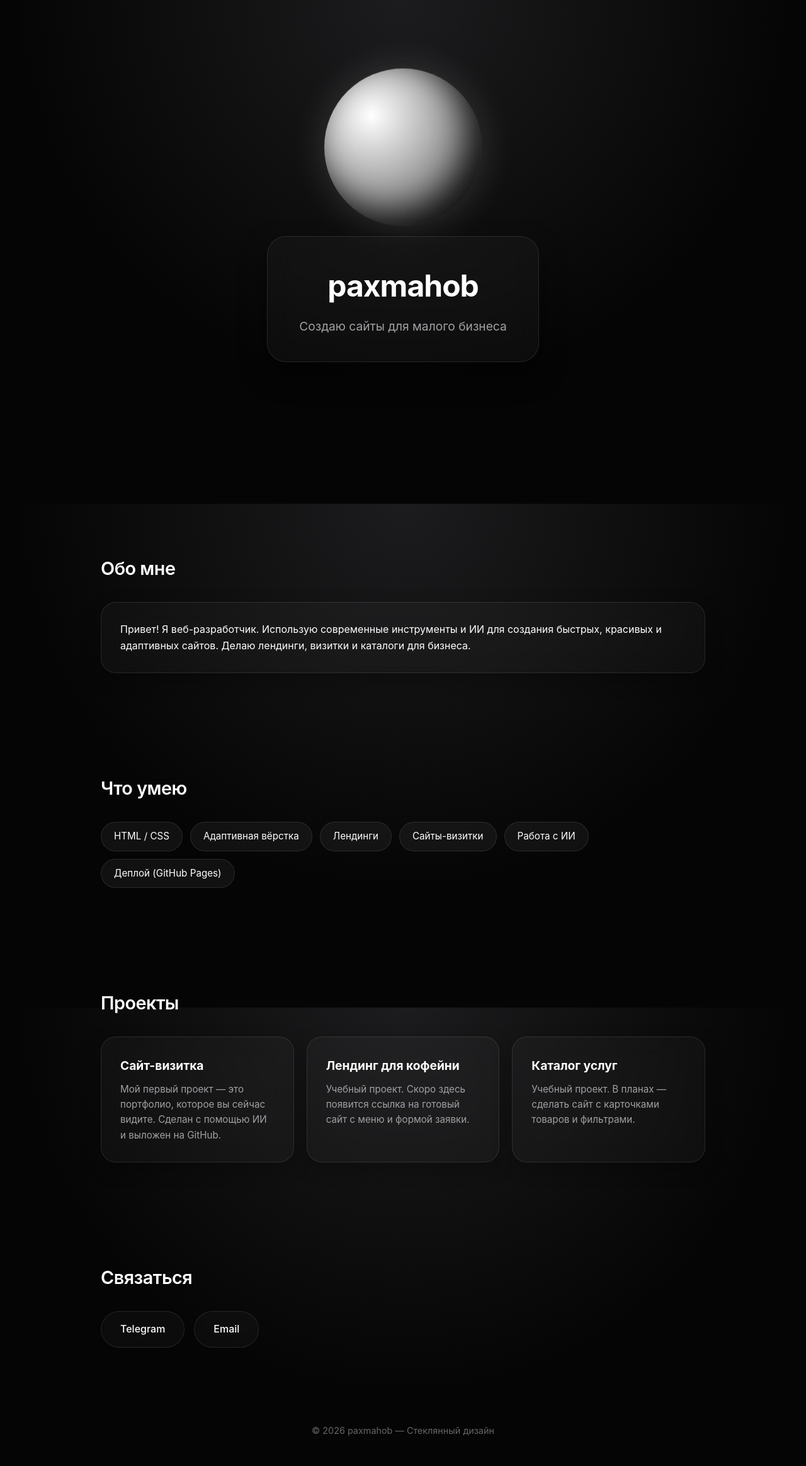
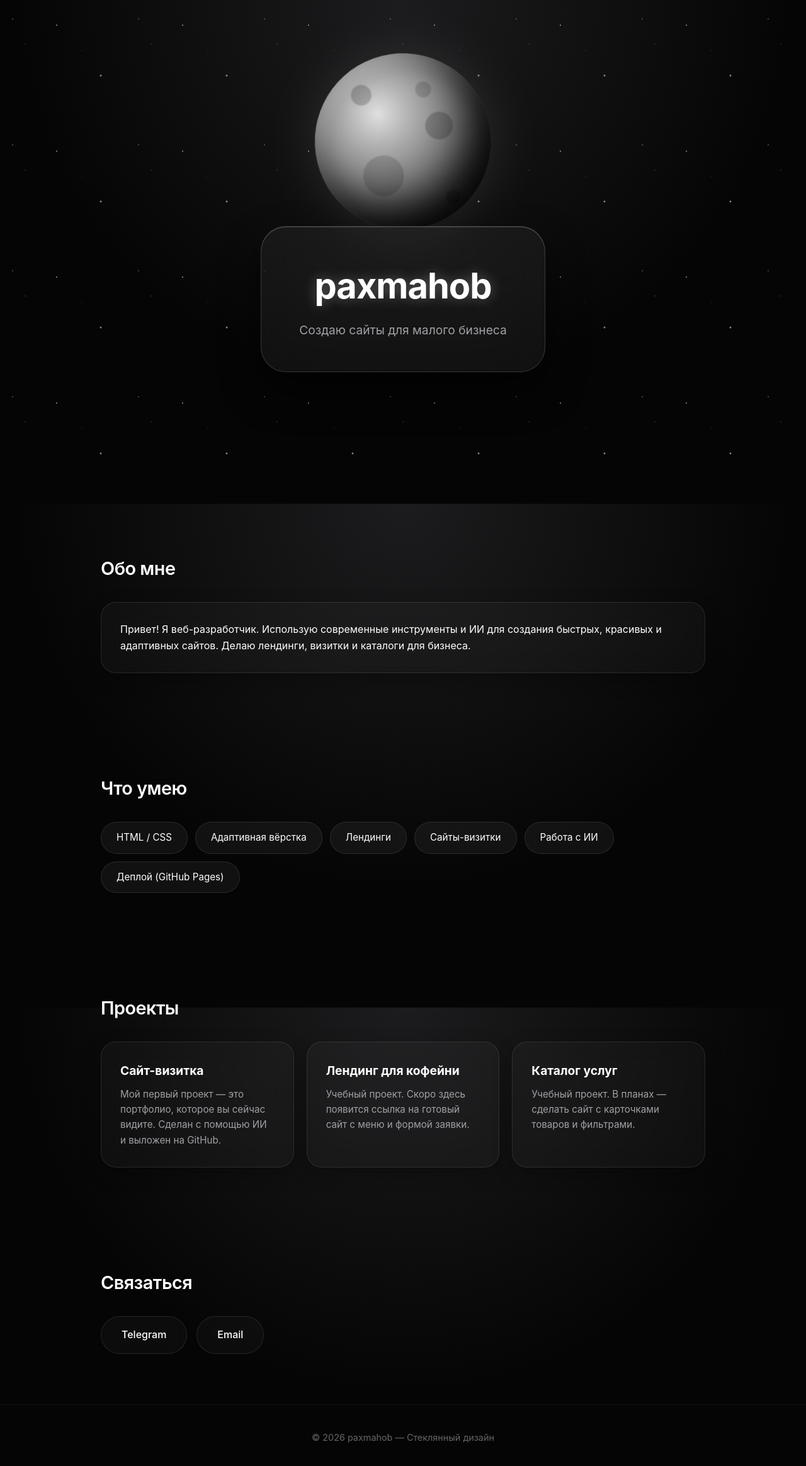
Before and after one commit to paxmahob/portfolio, a plain HTML site: page index.html in a window 1280 px wide. Shown: the whole page at 63% size. Drawn offline with Linux system fonts and the light colour scheme.

Commit message:
index.html

```diff
--- a/index.html
+++ b/index.html
@@ -14,7 +14,6 @@
     --text-muted: #a1a1a6;
     --glass-bg: rgba(255, 255, 255, 0.03);
     --glass-border: rgba(255, 255, 255, 0.1);
-    --accent: #e5e5e5;
   }
 
   body {
@@ -27,10 +26,10 @@
     background-attachment: fixed;
   }
 
-  /* --- Анимация появления --- */
+  /* --- Анимация появления (при прокрутке) --- */
   .reveal {
     opacity: 0;
-    transform: translateY(30px);
+    transform: translateY(40px);
     transition: all 0.8s cubic-bezier(0.16, 1, 0.3, 1);
   }
   .reveal.active {
@@ -40,7 +39,7 @@
 
   .container { max-width: 1000px; margin: 0 auto; padding: 0 20px; }
 
-  /* --- Баннер с луной и стеклянная шапка --- */
+  /* --- Шапка и Луна --- */
   header {
     height: 100vh;
     display: flex;
@@ -49,43 +48,84 @@
     align-items: center;
     position: relative;
     text-align: center;
+    overflow: hidden;
   }
 
-  /* Луна */
+  /* Звезды на фоне */
+  .stars {
+    position: absolute;
+    top: 0; left: 0; right: 0; bottom: 0;
+    pointer-events: none;
+    background-image:
+      radial-gradient(1px 1px at 20px 30px, #ffffff, transparent),
+      radial-gradient(1px 1px at 40px 70px, rgba(255,255,255,0.5), transparent),
+      radial-gradient(1.5px 1.5px at 90px 40px, #ffffff, transparent),
+      radial-gradient(1px 1px at 130px 80px, rgba(255,255,255,0.3), transparent),
+      radial-gradient(2px 2px at 160px 120px, #ffffff, transparent);
+    background-repeat: repeat;
+    background-size: 200px 200px;
+    animation: twinkleStars 6s infinite alternate;
+  }
+
+  @keyframes twinkleStars {
+    0% { opacity: 0.3; }
+    100% { opacity: 0.8; }
+  }
+
+  /* Луна (реалистичная) */
   .moon {
     position: absolute;
-    top: 15%;
-    width: 250px;
-    height: 250px;
-    background: radial-gradient(circle at 30% 30%, #ffffff, #888888 60%, #333333 100%);
+    top: 12%;
+    width: 280px;
+    height: 280px;
     border-radius: 50%;
-    box-shadow: 0 0 60px rgba(255, 255, 255, 0.15),
-                inset -20px -20px 50px rgba(0,0,0,0.8);
+    /* Создаем эффект кратеров и объемного освещения */
+    background: radial-gradient(circle at 35% 35%, #e0e0e0 0%, #b0b0b0 20%, #707070 50%, #3a3a3a 80%, #1a1a1a 100%);
+    box-shadow:
+      inset -30px -30px 60px rgba(0, 0, 0, 0.9), /* Тень внутри */
+      inset 10px 10px 20px rgba(255, 255, 255, 0.2), /* Блик */
+      0 0 80px rgba(255, 255, 255, 0.1); /* Свечение вокруг */
     animation: floatMoon 8s ease-in-out infinite;
     z-index: 0;
+    /* Добавляем кратеры через фоновые изображения */
+    background-image:
+      radial-gradient(circle at 25% 25%, rgba(0,0,0,0.2) 5%, transparent 6%),
+      radial-gradient(circle at 70% 40%, rgba(0,0,0,0.2) 8%, transparent 9%),
+      radial-gradient(circle at 40% 70%, rgba(0,0,0,0.15) 12%, transparent 13%),
+      radial-gradient(circle at 80% 80%, rgba(0,0,0,0.25) 3%, transparent 4%),
+      radial-gradient(circle at 60% 20%, rgba(0,0,0,0.15) 4%, transparent 5%),
+      radial-gradient(circle at 35% 35%, #e0e0e0 0%, #b0b0b0 20%, #707070 50%, #3a3a3a 80%, #1a1a1a 100%);
+    background-size: 100% 100%;
   }
 
   /* Анимация парения луны */
   @keyframes floatMoon {
-    0%, 100% { transform: translateY(0); }
-    50% { transform: translateY(-20px); }
+    0%, 100% { transform: translateY(0) rotate(0deg); }
+    50% { transform: translateY(-20px) rotate(5deg); }
   }
 
   /* Стеклянная карточка в шапке */
   .hero-glass {
     position: relative;
     z-index: 1;
-    background: var(--glass-bg);
-    backdrop-filter: blur(20px);
-    -webkit-backdrop-filter: blur(20px);
-    border: 1px solid var(--glass-border);
-    padding: 40px 50px;
-    border-radius: 30px;
-    box-shadow: 0 20px 40px rgba(0,0,0,0.5);
+    background: rgba(255, 255, 255, 0.05);
+    backdrop-filter: blur(25px);
+    -webkit-backdrop-filter: blur(25px);
+    border: 1px solid rgba(255, 255, 255, 0.15);
+    padding: 50px 60px;
+    border-radius: 40px;
+    box-shadow: 0 30px 60px rgba(0,0,0,0.6), inset 0 1px 0 rgba(255,255,255,0.2);
     margin-top: 150px;
+    animation: floatHero 6s ease-in-out infinite;
   }
 
-  header h1 { font-size: 3rem; font-weight: 700; letter-spacing: -1px; margin-bottom: 10px; }
+  /* Легкое парение самой карточки с текстом */
+  @keyframes floatHero {
+    0%, 100% { transform: translateY(0); }
+    50% { transform: translateY(-10px); }
+  }
+
+  header h1 { font-size: 3.5rem; font-weight: 700; letter-spacing: -1px; margin-bottom: 10px; text-shadow: 0 0 20px rgba(255,255,255,0.3); }
   header p { font-size: 1.2rem; color: var(--text-muted); }
 
   /* --- Секции со стеклянными блоками --- */
@@ -105,12 +145,14 @@
     border-radius: 24px;
     padding: 30px;
     box-shadow: 0 10px 30px rgba(0,0,0,0.3);
-    transition: transform 0.3s ease, border-color 0.3s ease;
+    transition: all 0.4s cubic-bezier(0.16, 1, 0.3, 1);
   }
 
   .glass-panel:hover {
-    transform: translateY(-5px);
-    border-color: rgba(255, 255, 255, 0.3);
+    transform: translateY(-8px) scale(1.02);
+    border-color: rgba(255, 255, 255, 0.4);
+    box-shadow: 0 20px 40px rgba(0,0,0,0.5), 0 0 20px rgba(255,255,255,0.05);
+    background: rgba(255, 255, 255, 0.07);
   }
 
   /* Навыки */
@@ -118,13 +160,18 @@
   .skill {
     background: rgba(255, 255, 255, 0.05);
     border: 1px solid var(--glass-border);
-    padding: 10px 20px;
+    padding: 12px 24px;
     border-radius: 100px;
     font-size: 0.95rem;
     color: var(--text-main);
-    transition: background 0.3s;
+    transition: all 0.3s ease;
+    cursor: default;
   }
-  .skill:hover { background: rgba(255, 255, 255, 0.15); }
+  .skill:hover {
+    background: rgba(255, 255, 255, 0.2);
+    transform: translateY(-3px);
+    box-shadow: 0 5px 15px rgba(0,0,0,0.4);
+  }
 
   /* Проекты */
   .projects { display: grid; grid-template-columns: repeat(auto-fit, minmax(280px, 1fr)); gap: 20px; }
@@ -140,22 +187,40 @@
     border: 1px solid var(--glass-border);
     color: var(--text-main);
     text-decoration: none;
-    padding: 15px 30px;
+    padding: 16px 32px;
     border-radius: 100px;
     font-weight: 500;
     transition: all 0.3s ease;
-  }
-  .contacts a:hover {
-    background: rgba(255, 255, 255, 0.2);
-    transform: scale(1.05);
+    position: relative;
+    overflow: hidden;
   }
 
-  footer { text-align: center; padding: 40px 0; color: #666; font-size: 0.9rem; }
+  /* Блик при наведении на кнопку */
+  .contacts a::after {
+    content: '';
+    position: absolute;
+    top: 0; left: -100%; width: 50%; height: 100%;
+    background: linear-gradient(to right, rgba(255,255,255,0) 0%, rgba(255,255,255,0.2) 50%, rgba(255,255,255,0) 100%);
+    transform: skewX(-25deg);
+    transition: all 0.5s ease;
+  }
+
+  .contacts a:hover::after {
+    left: 150%;
+  }
+
+  .contacts a:hover {
+    background: rgba(255, 255, 255, 0.15);
+    transform: scale(1.05) translateY(-2px);
+    box-shadow: 0 10px 20px rgba(0,0,0,0.4);
+  }
+
+  footer { text-align: center; padding: 40px 0; color: #666; font-size: 0.9rem; border-top: 1px solid rgba(255,255,255,0.05); }
 
   @media (max-width: 600px) {
-    header h1 { font-size: 2rem; }
-    .hero-glass { padding: 30px 20px; width: 90%; }
-    .moon { width: 180px; height: 180px; top: 20%; }
+    header h1 { font-size: 2.5rem; }
+    .hero-glass { padding: 30px 20px; width: 90%; border-radius: 30px; }
+    .moon { width: 200px; height: 200px; top: 15%; }
   }
 </style>
 </head>
@@ -163,7 +228,9 @@
 
 <!-- Шапка с луной -->
 <header>
-  <div class="moon"></div>
+  <div class="stars"></div> <!-- Звезды на фоне -->
+  <div class="moon"></div>  <!-- Луна с кратерами -->
+
   <div class="hero-glass reveal">
     <h1>paxmahob</h1>
     <p>Создаю сайты для малого бизнеса</p>
@@ -250,8 +317,7 @@
   };
 
   window.addEventListener('scroll', revealOnScroll);
-  // Запускаем один раз при загрузке, чтобы шапка появилась сразу
-  revealOnScroll();
+  revealOnScroll(); // Запуск при загрузке
 </script>
 
 </body>
```
